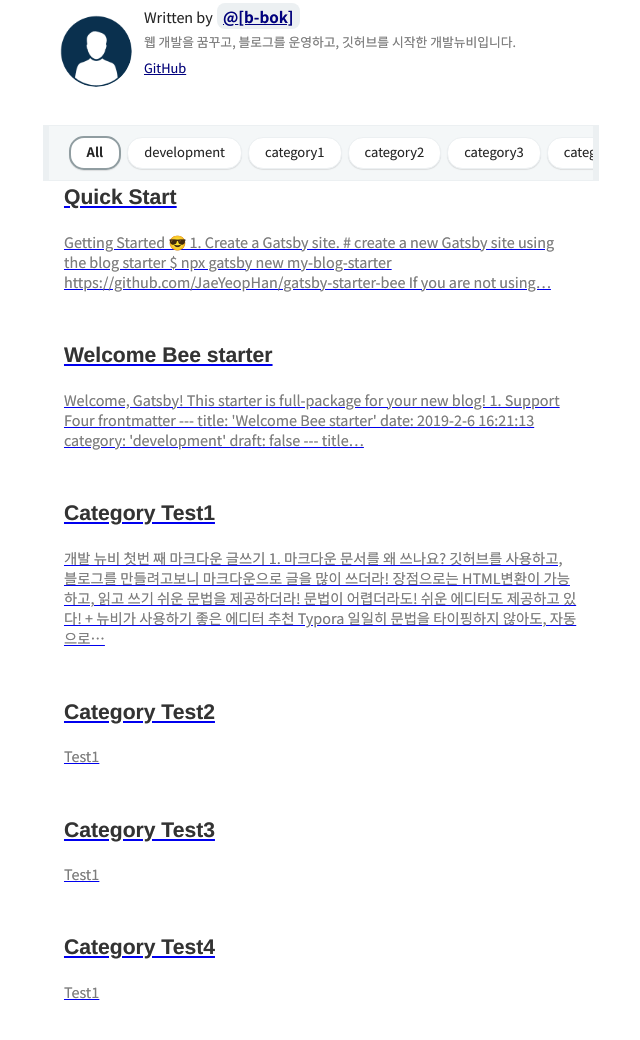
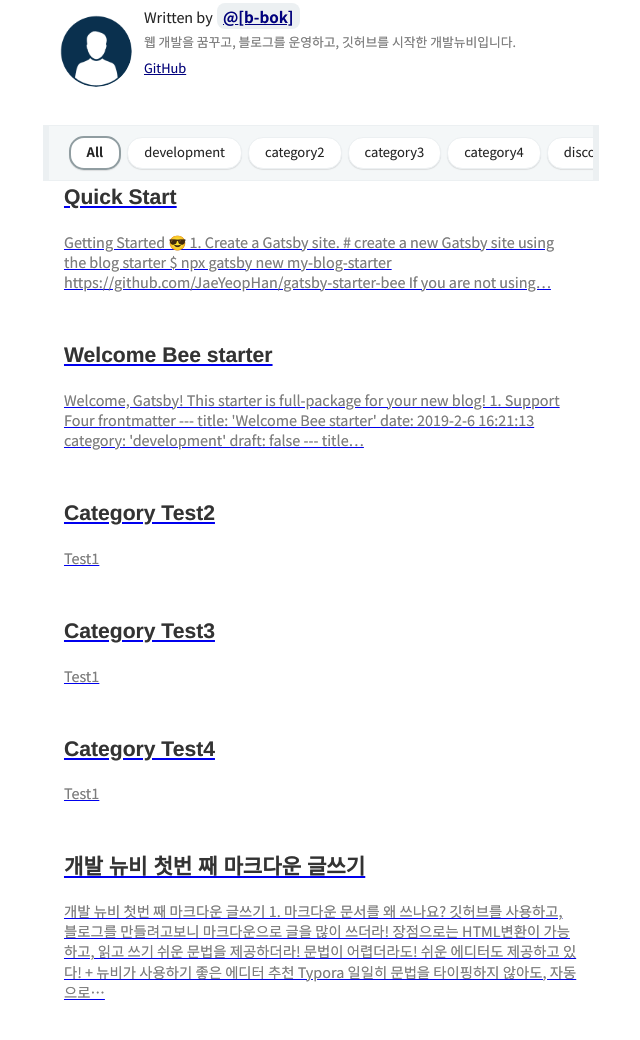
Before and after one commit to b-bok/b-bok.github.io, a Gatsby site: page / in a window 1280 px wide. Shown: the part 197-1237 px from the top of the page, without its empty margins (319-959 px from the left). Built offline with nearby package versions, Linux system fonts and the light colour scheme; Gatsby itself is replaced by a stand-in of ours; some packages are replaced by stand-ins of ours; what typography-theme-github would draw is missing.

Commit message:
타이틀 및 카테고리 수정

```diff
--- a/content/blog/category1/firstPost1.md
+++ b/content/blog/discovering/firstPost1.md
@@ -1,7 +1,7 @@
 ---
-title: 'Category Test1'
+title: '개발 뉴비 첫번 째 마크다운 글쓰기'
 date: 2020-07-02 16:21:13
-category: 'category1'
+category: 'discovering'
 draft: false
 ---
 # 개발 뉴비 첫번 째 마크다운 글쓰기
```
